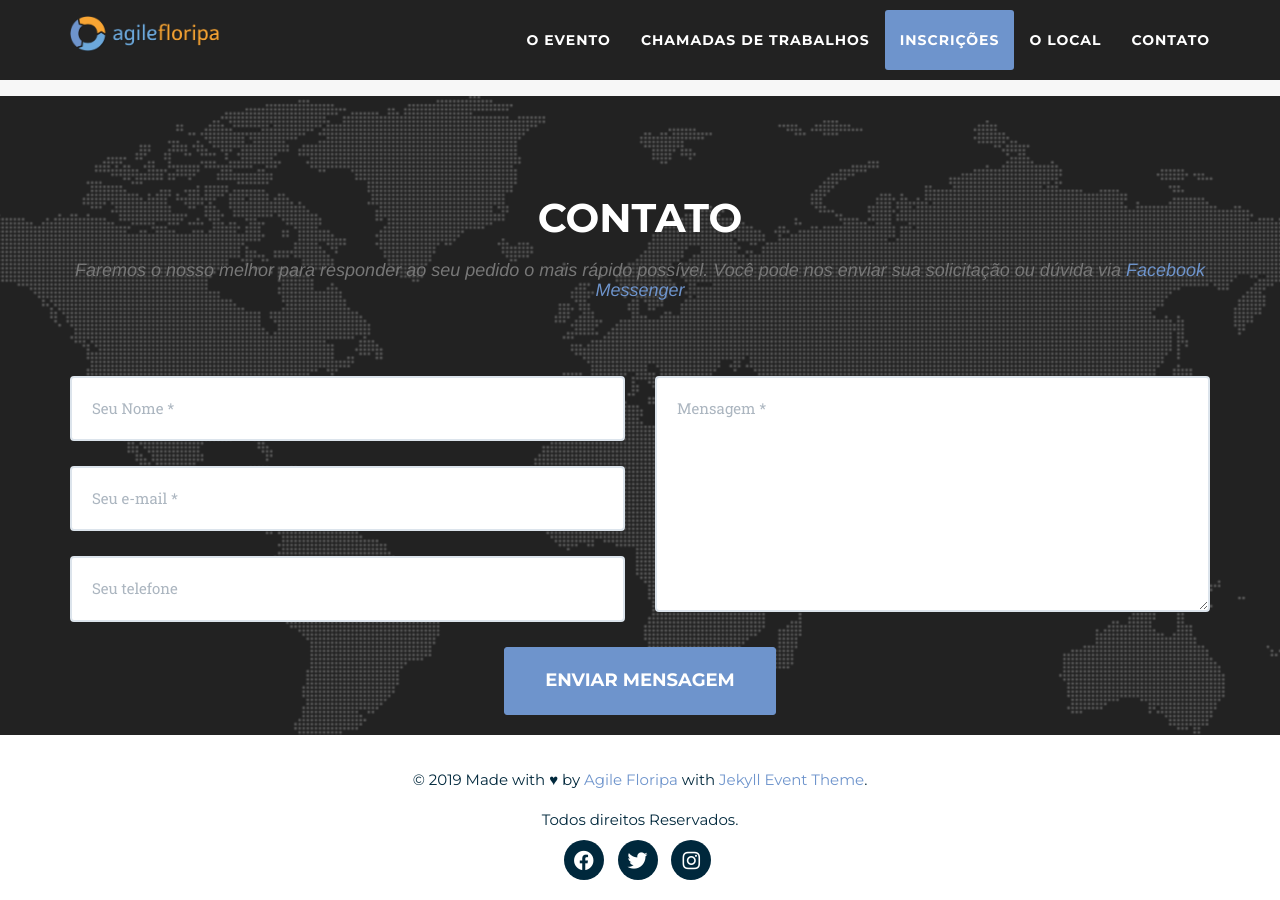
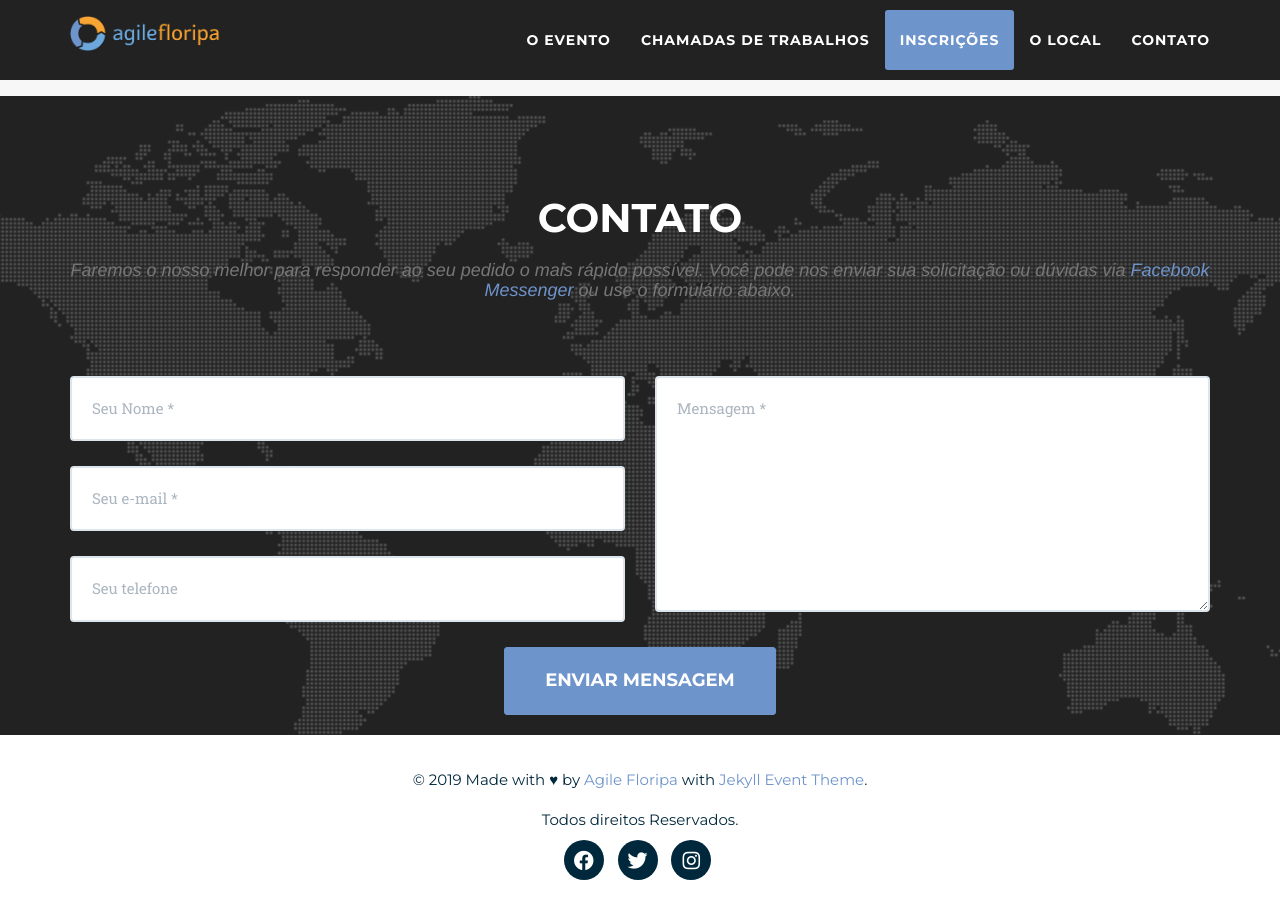
Before and after one commit to mingomax/afconf, a Jekyll site: the page built from index.html, in a window 1280 px wide and 900 px high, scrolled down 3100 px. Built offline with Jekyll 4.4.1, drawn with Linux system fonts in a browser that asks for light colours; nearby versions of some CDN libraries; some web fonts are replaced.

Commit message:
Fixed email on Contact Form (#21)
* Fixed email on Contact Form
* Try another approach to fix problem with Trevis

```diff
--- a/_includes/2019_data/contact.html
+++ b/_includes/2019_data/contact.html
@@ -3,7 +3,8 @@
         <div class="row">
             <div class="col-lg-12 text-center">
                 <h2 class="section-heading">Contato</h2>
-                <h3 class="section-subheading text-muted">Faremos o nosso melhor para responder ao seu pedido o mais rápido possível. Você pode nos enviar sua solicitação ou dúvida via <a href="https://m.me/agilefloripa">Facebook Messenger</a></h3>
+                <h3 class="section-subheading text-muted">Faremos o nosso melhor para responder ao seu pedido o mais rápido possível. Você pode nos enviar sua solicitação ou dúvidas via <a href="https://m.me/agilefloripa">Facebook Messenger</a>
+                ou use o formulário abaixo.</h3>
             </div>
         </div>
         <div class="row">
```
Also changed, not shown: .travis.yml, Gemfile (line endings or trailing spaces), Gemfile.lock (deleted), 1 other file.
